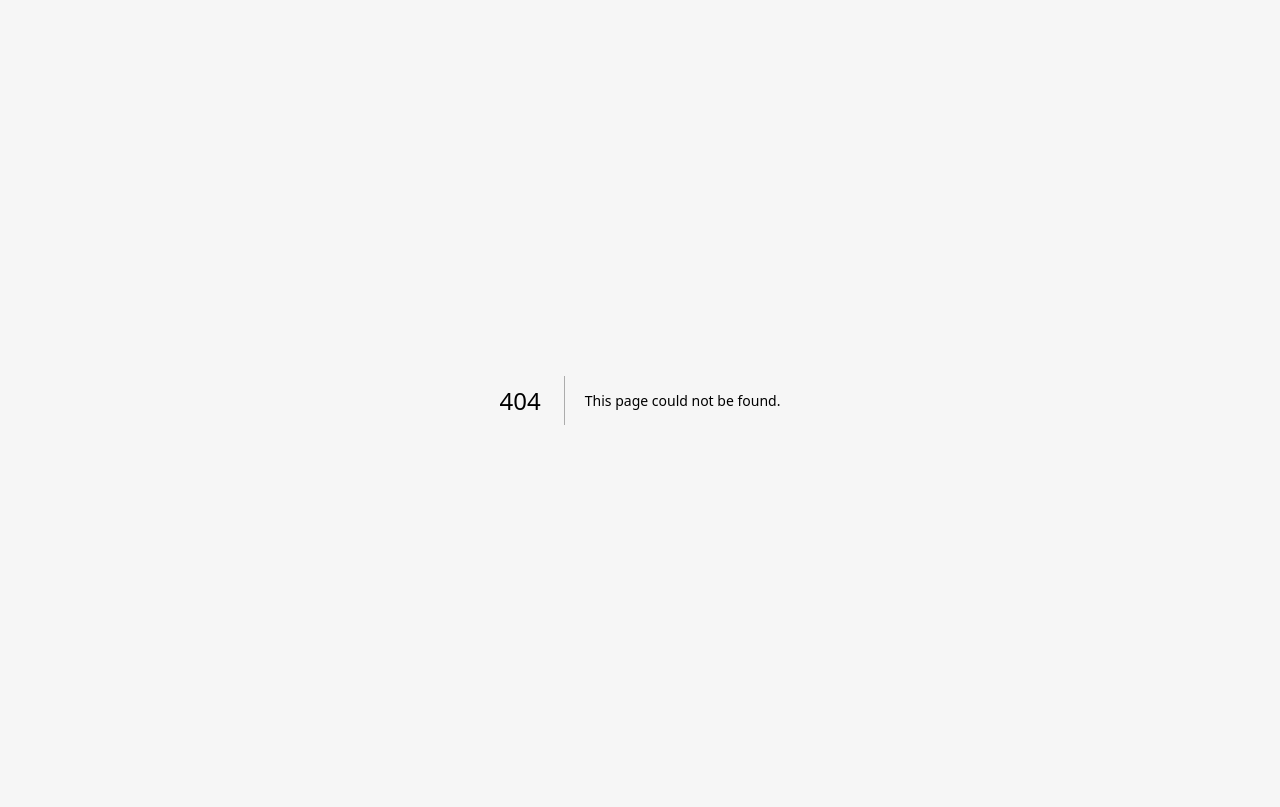
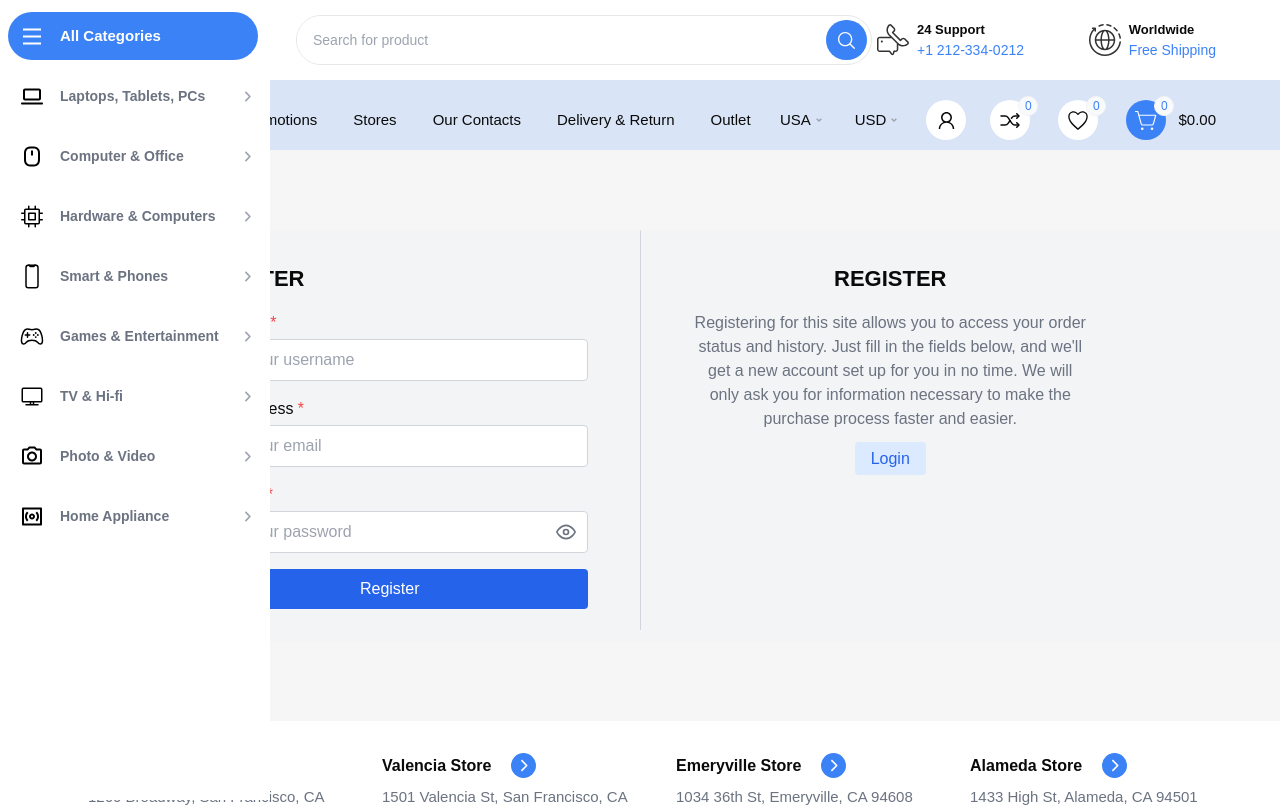
Before and after one commit to lumina-dev-studio/Ecommerce-store-frontend, a Next.js app: page /myAccount/register in a window 1280 px wide. Before the commit this address had no page. Shown: the top 807 px of the page. Built offline with nearby package versions, Linux system fonts and the light colour scheme.

Commit message:
working in login page

```diff
--- a/package.json
+++ b/package.json
@@ -18,6 +18,7 @@
     "next": "15.0.2",
     "react": "19.0.0-rc-02c0e824-20241028",
     "react-dom": "19.0.0-rc-02c0e824-20241028",
+    "react-hook-form": "^7.53.2",
     "react-icons": "^5.3.0",
     "react-multi-carousel": "^2.8.5",
     "shadcn-ui": "^0.9.3",
--- /dev/null
+++ b/src/SharedComponent/LoginAndRegisterForm/LoginAndRegisterForm.tsx
@@ -0,0 +1,130 @@
+import Link from "next/link";
+import React, { useState } from "react";
+import { FiEye, FiEyeOff } from "react-icons/fi"; // Import React Icons
+
+const LoginAndRegisterForm = ({ register, handleSubmit, onSubmit, errors,condition }: any) => {
+  // State for toggling password visibility
+  const [showPassword, setShowPassword] = useState(false);
+
+  return (
+    <div className="flex justify-center my-20 bg-gray-100">
+      <div className="flex gap-5 w-3/4 overflow-hidden">
+        {/* Left Section */}
+        <div className="w-1/2 p-8">
+          <h2 className="text-[22px] font-bold mb-4 uppercase">{condition==='Register'?"Register":"Login" }</h2>
+          <form onSubmit={handleSubmit(onSubmit)} className="space-y-4">
+            {/* Username Field */}
+           {condition==="Register"&& <div>
+              <label htmlFor="username" className="block font-medium mb-1">
+                Username <span className="text-red-500">*</span>
+              </label>
+              <input
+                id="username"
+                {...register("username", { required: "Username is required" })}
+                className="w-full border border-gray-300 rounded px-3 py-2"
+                placeholder="Enter your username"
+              />
+              {errors.username && (
+                <p className="text-red-500 text-sm mt-1">
+                  {errors.username.message}
+                </p>
+              )}
+            </div>}
+
+            {/* Email Field */}
+            <div>
+              <label htmlFor="email" className="block font-medium mb-1">
+                Email address <span className="text-red-500">*</span>
+              </label>
+              <input
+                id="email"
+                {...register("email", {
+                  required: "Email is required",
+                  pattern: {
+                    value: /^[a-zA-Z0-9._-]+@[a-zA-Z0-9.-]+\.[a-zA-Z]{2,4}$/,
+                    message: "Invalid email address",
+                  },
+                })}
+                className="w-full border border-gray-300 rounded px-3 py-2"
+                placeholder="Enter your email"
+              />
+              {errors.email && (
+                <p className="text-red-500 text-sm mt-1">
+                  {errors.email.message}
+                </p>
+              )}
+            </div>
+
+            {/* Password Field */}
+            <div>
+              <label htmlFor="password" className="block font-medium mb-1">
+                Password <span className="text-red-500">*</span>
+              </label>
+              <div className="relative">
+                <input
+                  type={showPassword ? "text" : "password"}
+                  id="password"
+                  {...register("password", { required: "Password is required" })}
+                  className="w-full border border-gray-300 rounded px-3 py-2 pr-10" // Extra padding for icon
+                  placeholder="Enter your password"
+                />
+                <button
+                  type="button"
+                  onClick={() => setShowPassword((prev) => !prev)}
+                  className="absolute top-1/2 right-3 transform -translate-y-1/2 text-gray-500 hover:text-gray-700"
+                >
+                  {showPassword ? <FiEyeOff size={20} /> : <FiEye size={20} />}
+                </button>
+              </div>
+              {errors.password && (
+                <p className="text-red-500 text-sm mt-1">
+                  {errors.password.message}
+                </p>
+              )}
+            </div>
+
+            {/* Submit Button */}
+            <button
+              type="submit"
+              className="w-full bg-blue-600 text-white py-2 rounded hover:bg-blue-700 transition"
+            >
+             {condition==='Register'?"Register":"login"}
+            </button>
+          </form>
+        </div>
+
+        {/* Divider */}
+        <div>
+          <hr className="w-[1px] bg-gray-300 h-[400px]" />
+        </div>
+
+        {/* Right Section */}
+        <div className="w-1/2 bg-gray-100 p-8 text-center">
+          <h2 className="text-[22px] font-bold mb-4 uppercase">{condition==='Register'?"Register":"Login" }</h2>
+          <p className="text-center text-gray-500 mb-4">
+            Registering for this site allows you to access your order status and
+            history. Just fill in the fields below, and we'll get a new account
+            set up for you in no time. We will only ask you for information
+            necessary to make the purchase process faster and easier.
+          </p>
+       {condition==='Register'&&  <Link href='/myAccount/login' className="bg-blue-100 text-blue-600 px-4 py-2 rounded">
+            Login
+          </Link>}
+
+
+         {condition==='Login'&&     <Link href='/myAccount/register' className="bg-blue-100 text-blue-600 px-4 py-2 rounded">
+          register
+          </Link>}
+
+          <div className=" flex justify-between">
+
+          </div>
+        </div>
+
+
+      </div>
+    </div>
+  );
+};
+
+export default LoginAndRegisterForm;
--- /dev/null
+++ b/src/app/(WhithDashboardLayout)/myAccount/login/page.tsx
@@ -0,0 +1,11 @@
+import Login from "@/components/MyAccount/Login/Login";
+
+const page = () => {
+  return (
+    <div>
+      <Login/>
+    </div>
+  );
+};
+
+export default page;
--- /dev/null
+++ b/src/app/(WhithDashboardLayout)/myAccount/register/page.tsx
@@ -0,0 +1,11 @@
+import Register from "@/components/MyAccount/Register/Register";
+
+const page = () => {
+  return (
+    <div>
+      <Register/>
+    </div>
+  );
+};
+
+export default page;
--- /dev/null
+++ b/src/components/MyAccount/Login/Login.tsx
@@ -0,0 +1,36 @@
+"use client"
+import LoginAndRegisterForm from "@/SharedComponent/LoginAndRegisterForm/LoginAndRegisterForm";
+import React from "react";
+import { useForm } from "react-hook-form";
+
+type FormData = {
+
+  email: string;
+  password: string;
+};
+
+const login = () => {
+  const {
+    register,
+    handleSubmit,
+    formState: { errors },
+  } = useForm<FormData>();
+
+  const onSubmit = (data: FormData) => {
+    console.log("Form Data Submitted:", data);
+  };
+
+  return (
+    <>
+    <LoginAndRegisterForm
+    register={register}
+    handleSubmit={handleSubmit}
+    onSubmit={onSubmit}
+    errors={errors}
+    condition='Login'
+    />
+    </>
+  );
+};
+
+export default login;
--- /dev/null
+++ b/src/components/MyAccount/Register/Register.tsx
@@ -0,0 +1,36 @@
+"use client"
+import LoginAndRegisterForm from "@/SharedComponent/LoginAndRegisterForm/LoginAndRegisterForm";
+import React from "react";
+import { useForm } from "react-hook-form";
+
+type FormData = {
+  username: string;
+  email: string;
+  password: string;
+};
+
+const Register = () => {
+  const {
+    register,
+    handleSubmit,
+    formState: { errors },
+  } = useForm<FormData>();
+
+  const onSubmit = (data: FormData) => {
+    console.log("Form Data Submitted:", data);
+  };
+
+  return (
+    <>
+    <LoginAndRegisterForm
+    register={register}
+    handleSubmit={handleSubmit}
+    onSubmit={onSubmit}
+    errors={errors}
+    condition='Register'
+    />
+    </>
+  );
+};
+
+export default Register;
```
Also changed, not shown: src/app/(WhithDashboardLayout)/myAccount/page.tsx (added), 1 other file (tests, documents, lock files or other folders).
